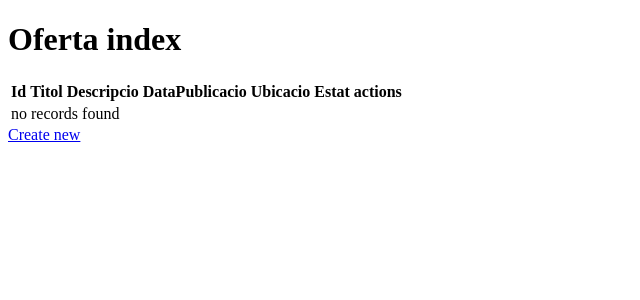
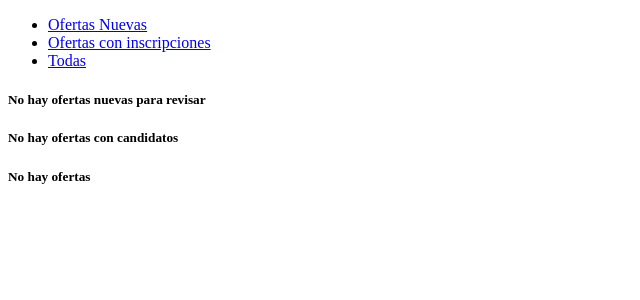
Before and after one commit to PabloGomezB/Linkedon, a Symfony app: template templates/oferta/index.html.twig in a window 1280 px wide. Shown: the part 78-378 px from the top of the page, without its empty margins (0-640 px from the left). Run offline with Twig, Linux system fonts and the light colour scheme; the template is opened without the code that fills it, so the values that code supplies are empty; some libraries are stand-ins or nearby versions.

Commit message:
parte de admin añadida LEER DESC.
Añadido:
- Seccion de admin
- Sistema de tabs con bootstrap
- Filtrado de ofertas segun estado (para publicar o rechazar)
- Filtrado de ofertas respondidas con numero de candidatos

FALTA:
- funcionalidad en los botones publicar/rechazar
- mostrar modal oferta seleccionada para editarla

ATENCION:
- cuando un user que no existe en la tabla candidats se inscribe a una oferta, en la relacion oferta_candidat se pone hardcoded el user 1. Hay que crear el candidad junto con el user.

```diff
--- a/src/Controller/LinkedonController.php
+++ b/src/Controller/LinkedonController.php
@@ -39,6 +39,9 @@
         else if(in_array("ROLE_EMPRESA", $this->getUser()->getRoles())){
             return $this->redirectToRoute('oferta_new');
         }
+        // else if(in_array("ROLE_ADMIN", $this->getUser()->getRoles())){
+        //     return $this->redirectToRoute('admin');
+        // }
         else{
             return $this->redirectToRoute('linkedon_userloggedview');
         }
@@ -57,6 +60,7 @@
         ]);
     }
 
+    // Este metodo se llama desde EventListener/ExceptionListener.php cuando ocurre la excepcion 403
     #[Route('/error/403', name: 'error403')]
     public function error403(): Response {
 
--- a/templates/inc/navbar.html.twig
+++ b/templates/inc/navbar.html.twig
@@ -9,6 +9,12 @@
 			<ul class="navbar-nav ml-auto">
 
 				{% if is_granted("ROLE_ADMIN") %}
+				<li class="nav-item mr-5">
+					<a href="/admin/" class="nav-link" style="color:white;">Admin</a>
+				</li>
+				<li class="nav-item mr-5">
+					<a href="/UserLoggedView" class="nav-link" style="color:white;">User</a>
+				</li>
 				<li class="nav-item mr-5">
 					<a href="/oferta/new" class="nav-link" style="color:white;">Empresa</a>
 				</li>
--- a/templates/oferta/index.html.twig
+++ b/templates/oferta/index.html.twig
@@ -1,12 +1,119 @@
 {% extends 'base.html.twig' %}
 
-{% block title %}Oferta index{% endblock %}
+{% block title %}Admin{% endblock %}
 
 {% block body %}
-    <h1>Oferta index</h1>
+<div class="container">
+    <ul class="nav nav-tabs" id="myTab" role="tablist">
+        <li class="nav-item">
+            <a class="nav-link active" data-toggle="tab" href="#contentTab1">Ofertas Nuevas</a>
+        </li>
+        <li class="nav-item">
+            <a class="nav-link" data-toggle="tab" href="#contentTab2">Ofertas con inscripciones</a>
+        </li>
+        <li class="nav-item">
+            <a class="nav-link" data-toggle="tab" href="#contentTab3">Todas</a>
+        </li>
+    </ul>
 
+    {# CONTENIDOS #}
+    <div class="tab-content" id="myTabContent">
+        {# TAB 1 #}
+        <div class="tab-pane fade show active" id="contentTab1" role="tabpanel">
+            <div class="container p-5">
+                {% if ofertasEstat0 is empty %}
+                <h5>No hay ofertas nuevas para revisar</h5>
+                {% else %}
                 <table class="table">
                     <thead>
+                        <h3>Ofertas nuevas</h3>
+                        <tr>
+                            <th>Id</th>
+                            <th>Titol</th>
+                            <th>Descripcio</th>
+                            <th>DataPublicacio</th>
+                            <th>Ubicacio</th>
+                            {# <th>Publicada</th> #}
+                            <th>Acciones</th>
+                        </tr>
+                    </thead>
+                    <tbody>
+                        {% for ofertaE0 in ofertasEstat0 %}
+                        <tr>
+                            <td>{{ ofertaE0.id }}</td>
+                            <td>{{ ofertaE0.titol }}</td>
+                            <td>{{ ofertaE0.descripcio }}</td>
+                            <td>{{ ofertaE0.dataPublicacio ? ofertaE0.dataPublicacio|date('Y-m-d') : '' }}</td>
+                            <td>{{ ofertaE0.ubicacio }}</td>
+                            {# {% if ofertum.estat == 1 %}
+                            <td>Sí</td>
+                            {% else %}
+                            <td>No</td>
+                            {% endif %} #}
+                            <td>
+                                <a class="btn btn-success"
+                                    href="{{ path('oferta_show', {'id': ofertaE0.id}) }}">Publicar</a>
+                                <a class="btn btn-danger"
+                                    href="{{ path('oferta_edit', {'id': ofertaE0.id}) }}">Rechazar</a>
+                            </td>
+                        </tr>
+                        {% else %}
+                        <tr>
+                            <td colspan="7">no records found</td>
+                        </tr>
+                        {% endfor %}
+                    </tbody>
+                </table>
+                {% endif %}
+            </div>
+        </div>
+        {# TAB 2 #}
+        <div class="tab-pane fade" id="contentTab2" role="tabpanel">
+            <div class="container p-5">
+                {% if ofertasJoin is empty %}
+                <h5>No hay ofertas con candidatos</h5>
+                {% else %}
+                <table class="table">
+                    <thead>
+                        <h3>Ofertas con inscripciones</h3>
+                        <tr>
+                            <th>Id</th>
+                            <th>Titol</th>
+                            <th>Descripcio</th>
+                            <th>DataPublicacio</th>
+                            <th>Ubicacio</th>
+                            <th>Inscritos</th>
+                        </tr>
+                    </thead>
+                    <tbody>
+                        {% for ofertaJ in ofertasJoin %}
+                        <tr>
+                            <td>{{ ofertaJ[0].id }}</td>
+                            <td>{{ ofertaJ[0].titol }}</td>
+                            <td>{{ ofertaJ[0].descripcio }}</td>
+                            <td>{{ ofertaJ[0].dataPublicacio ? ofertaJ[0].dataPublicacio|date('Y-m-d') : '' }}</td>
+                            <td>{{ ofertaJ[0].ubicacio }}</td>
+                            <td>{{ ofertaJ[1] }}</td>
+                        </tr>
+                        {% else %}
+                        <tr>
+                            <td colspan="7">no records found</td>
+                        </tr>
+                        {% endfor %}
+                    </tbody>
+                </table>
+                {% endif %}
+            </div>
+        </div>
+        {# TAB 3 #}
+        <div class="tab-pane fade" id="contentTab3" role="tabpanel">
+            <div class="container p-5">
+                {% if ofertas is empty %}
+                <h5>No hay ofertas</h5>
+                {% else %}
+                <table class="table">
+                    <thead>
+                        <h3>Ofertas nuevas</h3>
                         <tr>
                             <th>Id</th>
                             <th>Titol</th>
@@ -14,7 +121,6 @@
                             <th>DataPublicacio</th>
                             <th>Ubicacio</th>
                             <th>Estat</th>
-                <th>actions</th>
                         </tr>
                     </thead>
                     <tbody>
@@ -26,10 +132,6 @@
                             <td>{{ ofertum.dataPublicacio ? ofertum.dataPublicacio|date('Y-m-d') : '' }}</td>
                             <td>{{ ofertum.ubicacio }}</td>
                             <td>{{ ofertum.estat }}</td>
-                <td>
-                    <a href="{{ path('oferta_show', {'id': ofertum.id}) }}">show</a>
-                    <a href="{{ path('oferta_edit', {'id': ofertum.id}) }}">edit</a>
-                </td>
                         </tr>
                         {% else %}
                         <tr>
@@ -38,6 +140,17 @@
                         {% endfor %}
                     </tbody>
                 </table>
-
-    <a href="{{ path('oferta_new') }}">Create new</a>
+                {% endif %}
+            </div>
+        </div>
+    </div>
+</div>
+<script type="text/javascript" src="//code.jquery.com/jquery-3.1.0.js"></script>
+<script type="text/javascript" src="//maxcdn.bootstrapcdn.com/bootstrap/4.5.0/js/bootstrap.min.js"></script>
+<script>
+    $('#myTab a').on('click', function (e) {
+        e.preventDefault()
+        $(this).tab('show')
+    })
+</script>
 {% endblock %}
--- a/webpack.config.js
+++ b/webpack.config.js
@@ -69,7 +69,8 @@
     //.enableIntegrityHashes(Encore.isProduction())
 
     // uncomment if you're having problems with a jQuery plugin
-    //.autoProvidejQuery()
-    .enableVueLoader();
+    // .addExternals()
+    // .autoProvidejQuery()
+    .enableVueLoader()
 
 module.exports = Encore.getWebpackConfig();
```
Also changed, not shown: assets/js/app.js (+13 -0 lines), src/Controller/AdminController.php (added, +27 -0 lines), src/Repository/OfertaRepository.php (+25 -0 lines), templates/admin/index.html.twig (added, +20 -0 lines), 1 other file. Lines whose indentation alone changed are shown as unchanged.
